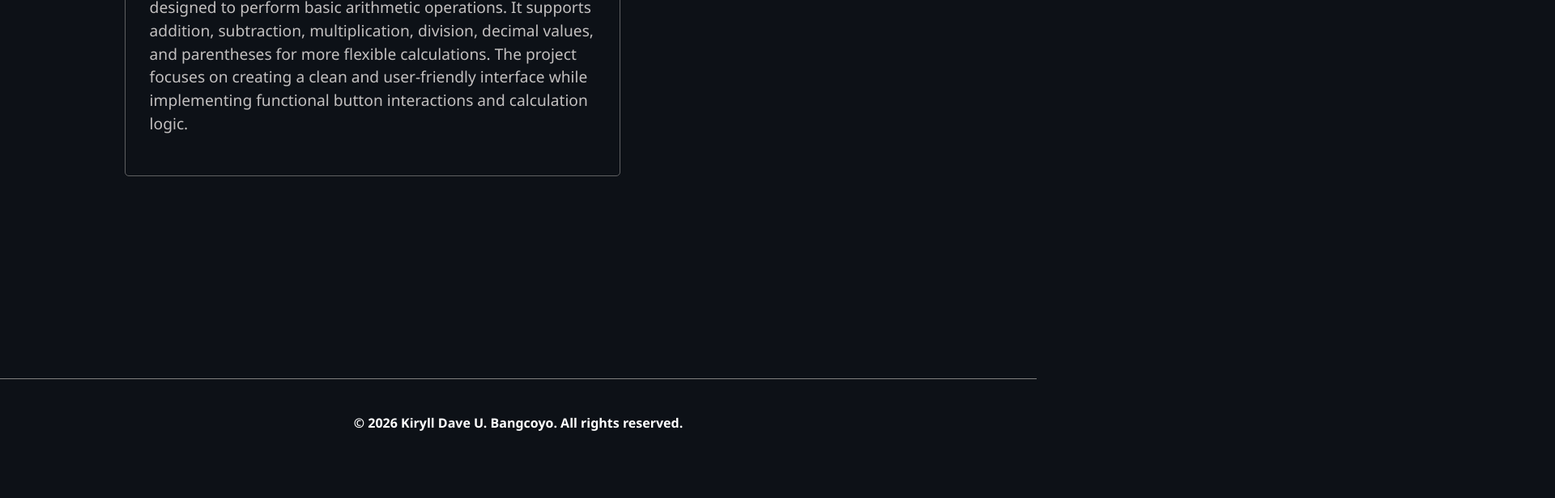
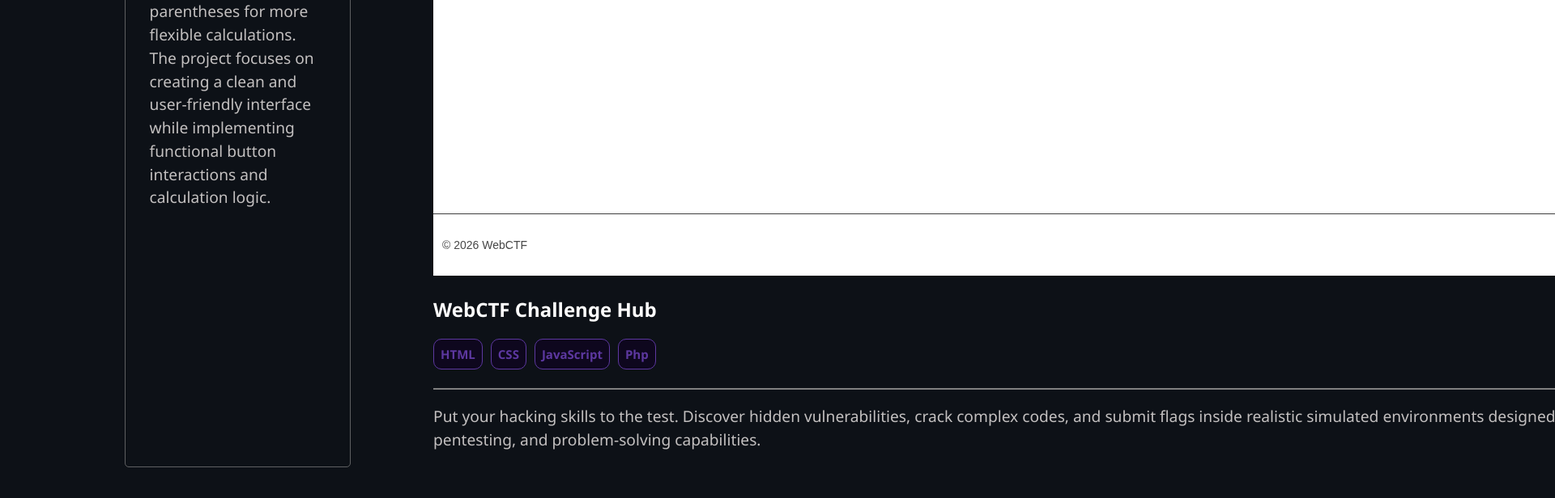
Before and after one commit to FoowsIsBack/Web_Portfolio, a React (Vite) app: page /projects in a window 1280 px wide. Shown: the part 2490-3106 px from the top of the page at 81% size, 1920 px wide, since content can reach past the window. Before the commit the page ends 3078 px from the top, so only its background shows below. Built offline with nearby package versions, Linux system fonts and the light colour scheme.

Commit message:
Add WebCTF project with dialog and details for challenge hub

```diff
--- a/src/Projects.jsx
+++ b/src/Projects.jsx
@@ -5,6 +5,7 @@ import calculator from './assets/Projects_image/calculator.png'
 import kirotask from './assets/Projects_image/kirotask.png'
 import sem from './assets/Projects_image/sem.png'
 import phantom from './assets/Projects_image/phantom.png'
+import webCTF from './assets/Projects_image/webCTF.png'
 
 function Projects(){
 
@@ -44,11 +45,16 @@ function Projects(){
         window.open("https://calculator-html-dave.vercel.app/", "_blank");
     }
 
+    const project_webCTF = () => {
+        window.open("https://github.com/FoowsIsBack/WebCTF", "_blank");
+    }
+
     const dialogRef = useRef(null);
     const dialogRef1 = useRef(null);
     const dialogRef2 = useRef(null);
     const dialogRef3 = useRef(null);
     const dialogRef4 = useRef(null);
+    const dialogRef5 = useRef(null);
 
     const openDialog = () => {
         document.body.style.overflow = "hidden";
@@ -70,6 +76,10 @@ function Projects(){
         document.body.style.overflow = "hidden";
         dialogRef4.current.showModal();
     };
+    const openDialog5 = () => {
+        document.body.style.overflow = "hidden";
+        dialogRef5.current.showModal();
+    };
 
     const closeDialog = () => {
         dialogRef.current.close();
@@ -89,6 +99,10 @@ function Projects(){
     };
     const closeDialog4 = () => {
         dialogRef4.current.close();
+        document.body.style.overflow = "";
+    };
+    const closeDialog5 = () => {
+        dialogRef5.current.close();
         document.body.style.overflow = "";
     };
 
@@ -201,6 +215,20 @@ function Projects(){
                         </div>
                     </div>
                     {/* </a> */}
+                    <div className={styles.web_CTF} onClick={openDialog5}>
+                        <img src={webCTF} alt="webCTF"/>
+                        <h2>WebCTF Challenge Hub</h2>
+                        <div className={styles.description}>
+                            <p>HTML</p>
+                            <p>CSS</p>
+                            <p>JavaScript</p>
+                            <p>Php</p>
+                        </div>
+                        <div className={styles.description1}>
+                            <hr />
+                            <p>Put your hacking skills to the test. Discover hidden vulnerabilities, crack complex codes, and submit flags inside realistic simulated environments designed to challenge and sharpen your real world cybersecurity, pentesting, and problem-solving capabilities.</p>
+                        </div>
+                    </div>
                 </div>
             </div>
             <div className={styles.popup}>
@@ -320,6 +348,30 @@ function Projects(){
                     </div>
                 </dialog>
             </div>
+            <div className={styles.popup}>
+                <dialog ref={dialogRef5}>
+                    <div className={styles.web_CTF2} onClick={openDialog5}>
+                        <img src={webCTF} alt="webCTF"/>
+                        <h2>WebCTF Challenge Hub</h2>
+                        <div className={styles.description}>
+                            <p>HTML</p>
+                            <p>CSS</p>
+                            <p>JavaScript</p>
+                            <p>Php</p>
+                        </div>
+                        <div className={styles.description1}>
+                            <hr />
+                            <p>Put your hacking skills to the test. Discover hidden vulnerabilities, crack complex codes, and submit flags inside realistic simulated environments designed to challenge and sharpen your real world cybersecurity, pentesting, and problem solving capabilities.</p>
+                        </div>
+                    </div>
+                    <hr />
+                    <div className={styles.closer2}>
+                        <button onClick={project_calculator}>View Code</button>
+                        <button>Live Demo</button>
+                        <button onClick={closeDialog5}>Close</button>
+                    </div>
+                </dialog>
+            </div>
             <div className={styles.ending}>
                 <footer>
                     <p>© 2026 Kiryll Dave U. Bangcoyo. All rights reserved.</p>
```
